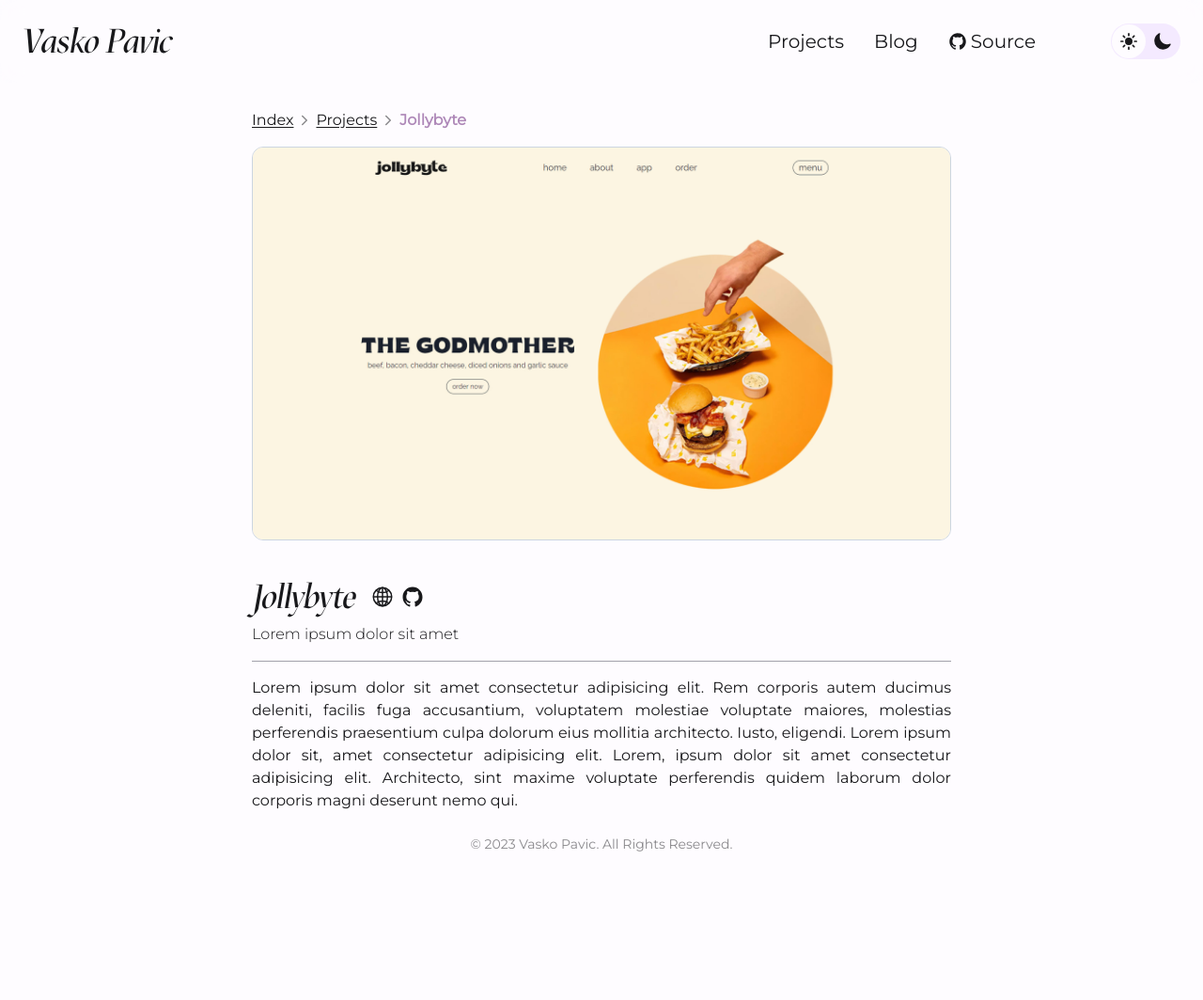
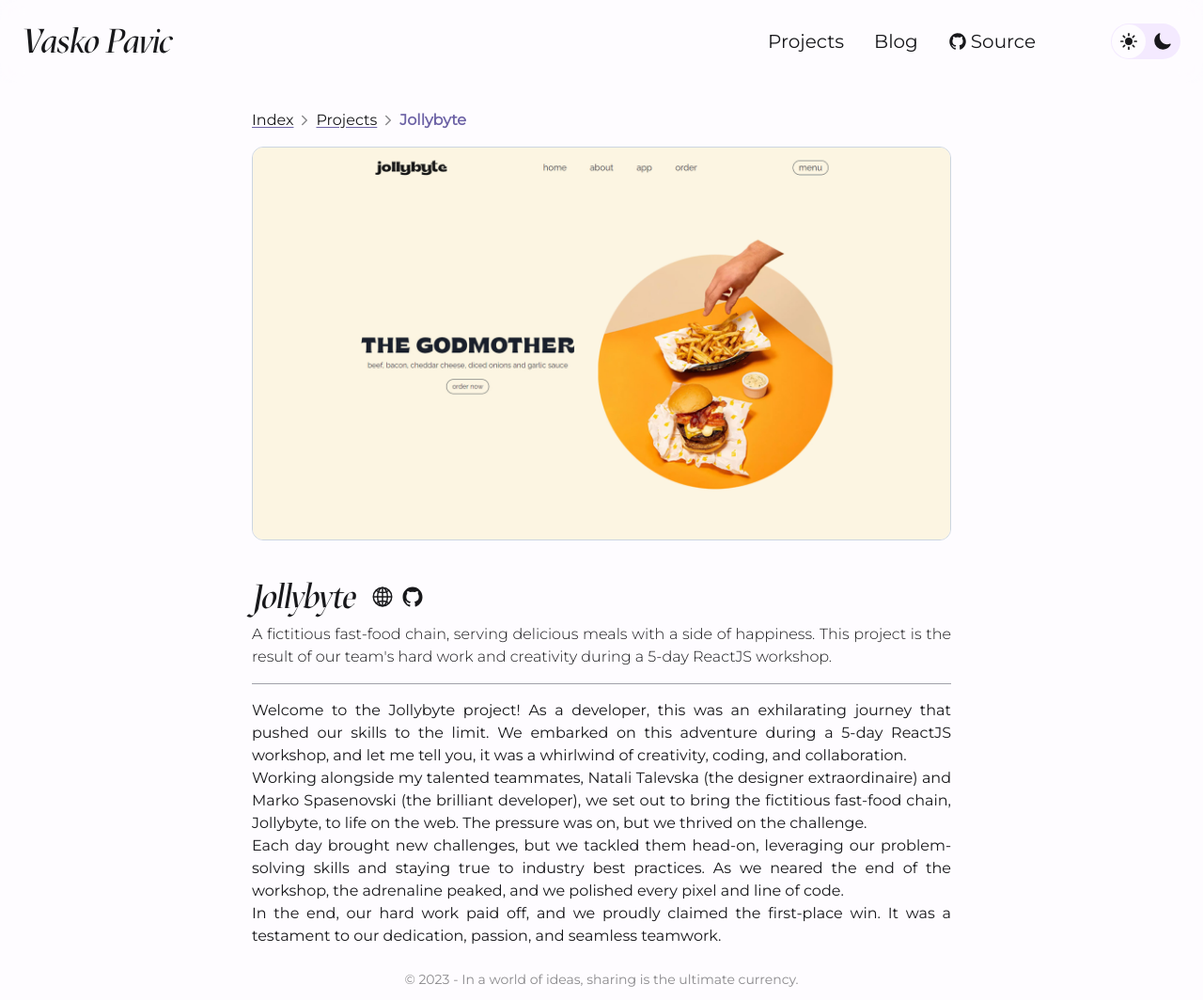
Before and after one commit to vaskopavic/vaskopavic.com, an Astro site: page /projects/jollybyte in a window 1280 px wide. Shown: the whole page at 94% size. Before the commit the page ends 920 px from the top, so only its background shows below. Built offline with nearby package versions, Linux system fonts and the light colour scheme; Astro itself is replaced by a stand-in of ours.

Commit message:
add text content and apply style/code fixes across the project

```diff
--- a/src/components/body.astro
+++ b/src/components/body.astro
@@ -11,7 +11,7 @@ const { justify } = Astro.props;
 <body
   class={twMerge(
     justify
-      ? "bg-primary dark:bg-primary-dark text-zinc-900 dark:text-zinc-200 break-words leading-6 overflow-x-hidden min-h-screen flex flex-col items-center justify-between"
+      ? "bg-primary dark:bg-primary-dark text-zinc-900 dark:text-zinc-200 break-words leading-6 overflow-x-hidden min-h-screen flex flex-col justify-between"
       : "bg-primary dark:bg-primary-dark text-zinc-900 dark:text-zinc-200 break-words leading-6 overflow-x-hidden min-h-screen"
   )}
 >
--- a/src/components/breadcrumb.astro
+++ b/src/components/breadcrumb.astro
@@ -11,9 +11,17 @@ const href = category === "Projects" ? "/projects" : "/blog";
 ---
 
 <div class="my-4 flex items-center gap-1">
-  <a href="/" class="underline underline-offset-2">Index</a>
+  <a
+    href="/"
+    class="underline underline-offset-2 hover:text-accent dark:hover:text-accent-dark decoration-accent dark:decoration-accent-dark"
+    >Index</a
+  >
   <IoChevronForward className="opacity-50" />
-  <a href={href} class="underline underline-offset-2">{category}</a>
+  <a
+    href={href}
+    class="underline underline-offset-2 hover:text-accent dark:hover:text-accent-dark decoration-accent dark:decoration-accent-dark"
+    >{category}</a
+  >
   <IoChevronForward className="opacity-50" />
   <span class="text-accent dark:text-accent-dark font-bold">{title}</span>
 </div>
--- a/src/components/footer.astro
+++ b/src/components/footer.astro
@@ -1,5 +1,6 @@
 <footer>
   <div class="flex items-center justify-center p-3 opacity-50 text-sm">
-    &copy; {new Date().getFullYear()} Vasko Pavic. All Rights Reserved.
+    &copy; {new Date().getFullYear()} - In a world of ideas, sharing is the ultimate
+    currency.
   </div>
 </footer>
--- a/src/layouts/article.astro
+++ b/src/layouts/article.astro
@@ -75,7 +75,7 @@ const pageDescription =
         }
         {
           frontmatter.category === "Projects" ? (
-            <div class="font-light">{frontmatter.description}</div>
+            <div class="font-light text-justify">{frontmatter.description}</div>
           ) : (
             <div class="font-light">
               {timestampToDDMMYYYY(frontmatter.createdAt)}
--- a/src/pages/blog/exploring-sessions-in-nestjs.md
+++ b/src/pages/blog/exploring-sessions-in-nestjs.md
@@ -4,12 +4,12 @@ description: Learn how to leverage sessions in NestJS using the 'express-session
 layout: "@/layouts/article.astro"
 thumbnail: /blog/nestjs_thumbnail.jpg
 category: Blog
-createdAt: 1678057200
+createdAt: 1690066800
 ---
 
 ## Introduction
 
-Sessions are crucial for dynamic and secure web applications, providing personalized experiences, data retention, and enhanced security. In this article, we'll explore the significance of sessions in web development and how to set them up in a NestJS project using the express-session package.
+In this article, we'll explore the significance of sessions in web development and how to set them up in a NestJS project using the express-session package.
 
 ## Why Sessions Matter
 
--- a/src/pages/index.astro
+++ b/src/pages/index.astro
@@ -15,13 +15,13 @@ import { TWITTER_URL, GITHUB_URL, LINKEDIN_URL } from "src/constants";
       </div>
     </div>
     <div class="font-light text-justify mb-8">
-      Lorem ipsum dolor sit amet consectetur adipisicing elit. Rem corporis
-      autem ducimus deleniti, facilis fuga accusantium, voluptatem molestiae
-      voluptate maiores, molestias perferendis praesentium culpa dolorum eius
-      mollitia architecto. Iusto, eligendi. Lorem ipsum dolor sit, amet
-      consectetur adipisicing elit. Lorem, ipsum dolor sit amet consectetur
-      adipisicing elit. Architecto, sint maxime voluptate perferendis quidem
-      laborum dolor corporis magni deserunt nemo qui.
+      As a passionate full-stack developer, I thrive on staying updated with
+      tech trends and honing my skills. Design-driven and joyful in every step
+      of the process, from brainstorming to hands-on creative design. I believe
+      in the power of collaboration and knowledge sharing within the software
+      engineering community. You'll often find me exploring tech meetups and
+      connecting with fellow devs, continuously seeking inspiration beyond
+      coding.
     </div>
     <div
       class="flex flex-col md:flex-row items-center justify-between gap-4 w-full"
--- a/src/pages/projects/jollybyte.md
+++ b/src/pages/projects/jollybyte.md
@@ -1,6 +1,6 @@
 ---
 title: Jollybyte
-description: Lorem ipsum dolor sit amet
+description: A fictitious fast-food chain, serving delicious meals with a side of happiness. This project is the result of our team's hard work and creativity during a 5-day ReactJS workshop.
 layout: "@/layouts/article.astro"
 thumbnail: /projects/jollybyte_thumbnail.jpg
 category: Projects
@@ -9,4 +9,10 @@ sourceUrl: "https://github.com/vaskopavic/jollybyte"
 createdAt: 1670799600
 ---
 
-Lorem ipsum dolor sit amet consectetur adipisicing elit. Rem corporis autem ducimus deleniti, facilis fuga accusantium, voluptatem molestiae voluptate maiores, molestias perferendis praesentium culpa dolorum eius mollitia architecto. Iusto, eligendi. Lorem ipsum dolor sit, amet consectetur adipisicing elit. Lorem, ipsum dolor sit amet consectetur adipisicing elit. Architecto, sint maxime voluptate perferendis quidem laborum dolor corporis magni deserunt nemo qui.
+Welcome to the Jollybyte project! As a developer, this was an exhilarating journey that pushed our skills to the limit. We embarked on this adventure during a 5-day ReactJS workshop, and let me tell you, it was a whirlwind of creativity, coding, and collaboration.
+
+Working alongside my talented teammates, [Natali Talevska](https://www.linkedin.com/in/natali-talevska/) (the designer extraordinaire) and [Marko Spasenovski](https://www.linkedin.com/in/marko-spasenovski/) (the brilliant developer), we set out to bring the fictitious fast-food chain, Jollybyte, to life on the web. The pressure was on, but we thrived on the challenge.
+
+Each day brought new challenges, but we tackled them head-on, leveraging our problem-solving skills and staying true to industry best practices. As we neared the end of the workshop, the adrenaline peaked, and we polished every pixel and line of code.
+
+In the end, our hard work paid off, and we proudly claimed the first-place win. It was a testament to our dedication, passion, and seamless teamwork.
--- a/src/pages/projects/personal-website.md
+++ b/src/pages/projects/personal-website.md
@@ -1,6 +1,6 @@
 ---
 title: Personal Website
-description: Lorem ipsum dolor sit amet
+description: This website is a reflection of my journey in the world of software development and a showcase of my projects, skills, and experiences.
 layout: "@/layouts/article.astro"
 thumbnail: /projects/personal-website_thumbnail.jpg
 category: Projects
@@ -8,4 +8,4 @@ sourceUrl: "https://github.com/vaskopavic/vaskopavic.com"
 createdAt: 1689202800
 ---
 
-Lorem ipsum dolor sit amet consectetur adipisicing elit. Rem corporis autem ducimus deleniti, facilis fuga accusantium, voluptatem molestiae voluptate maiores, molestias perferendis praesentium culpa dolorum eius mollitia architecto. Iusto, eligendi. Lorem ipsum dolor sit, amet consectetur adipisicing elit. Lorem, ipsum dolor sit amet consectetur adipisicing elit. Architecto, sint maxime voluptate perferendis quidem laborum dolor corporis magni deserunt nemo qui.
+As a developer, I believe in the power of simplicity and clean design. Therefore, this website is designed to be user-friendly and responsive across different devices. I've poured my heart and soul into creating this platform, and I hope it serves as an inspiration for others and a way to connect with like-minded individuals.
--- a/src/styles/global.css
+++ b/src/styles/global.css
@@ -8,7 +8,7 @@
     src: url("/fonts/Mazius-Review-Italic.woff2") format("woff2");
     font-weight: normal;
     font-style: italic;
-    font-display: swap;
+    font-display: fallback;
   }
 
   @font-face {
@@ -16,7 +16,7 @@
     src: url("/fonts/Montserrat-Light.woff2") format("woff2");
     font-weight: 300;
     font-style: normal;
-    font-display: swap;
+    font-display: fallback;
   }
 
   @font-face {
@@ -24,7 +24,7 @@
     src: url("/fonts/Montserrat-Regular.woff2") format("woff2");
     font-weight: 400;
     font-style: normal;
-    font-display: swap;
+    font-display: fallback;
   }
 
   h1,
@@ -36,7 +36,15 @@
     @apply font-heading;
   }
 
+  img {
+    content-visibility: auto;
+  }
+
   pre {
     @apply p-4 mb-6 rounded-xl border border-slate-300 dark:border-zinc-700;
   }
+
+  pre > code {
+    @apply whitespace-pre-wrap;
+  }
 }
--- a/tailwind.config.cjs
+++ b/tailwind.config.cjs
@@ -26,8 +26,8 @@ module.exports = {
           "hover-dark": "#3d2f51",
         },
         accent: {
-          DEFAULT: "#ae88b8",
-          dark: "#6d63a6",
+          DEFAULT: "#6d63a6",
+          dark: "#ae88b8",
         },
       },
       fontFamily: {
```
Also changed, not shown: public/projects/personal-website_thumbnail.jpg.
